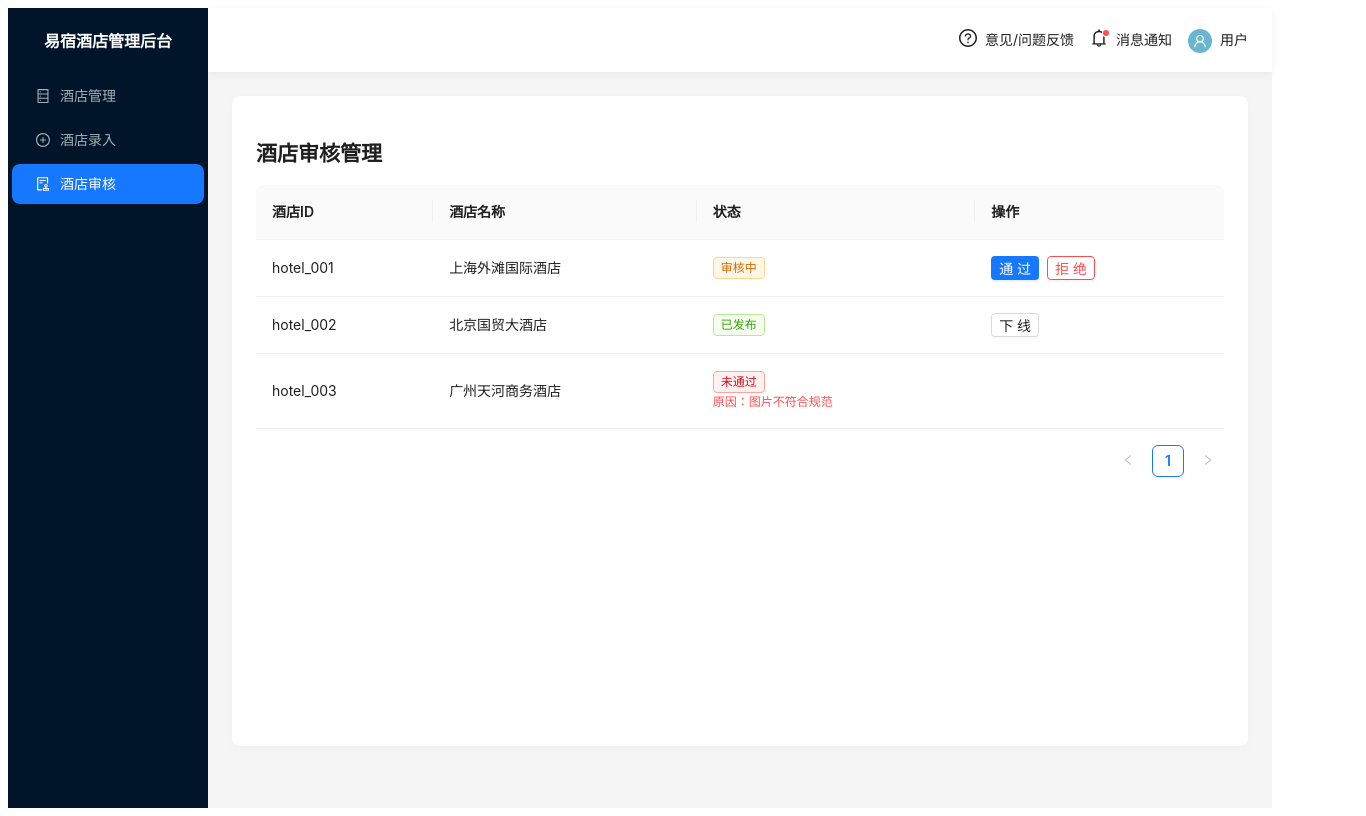
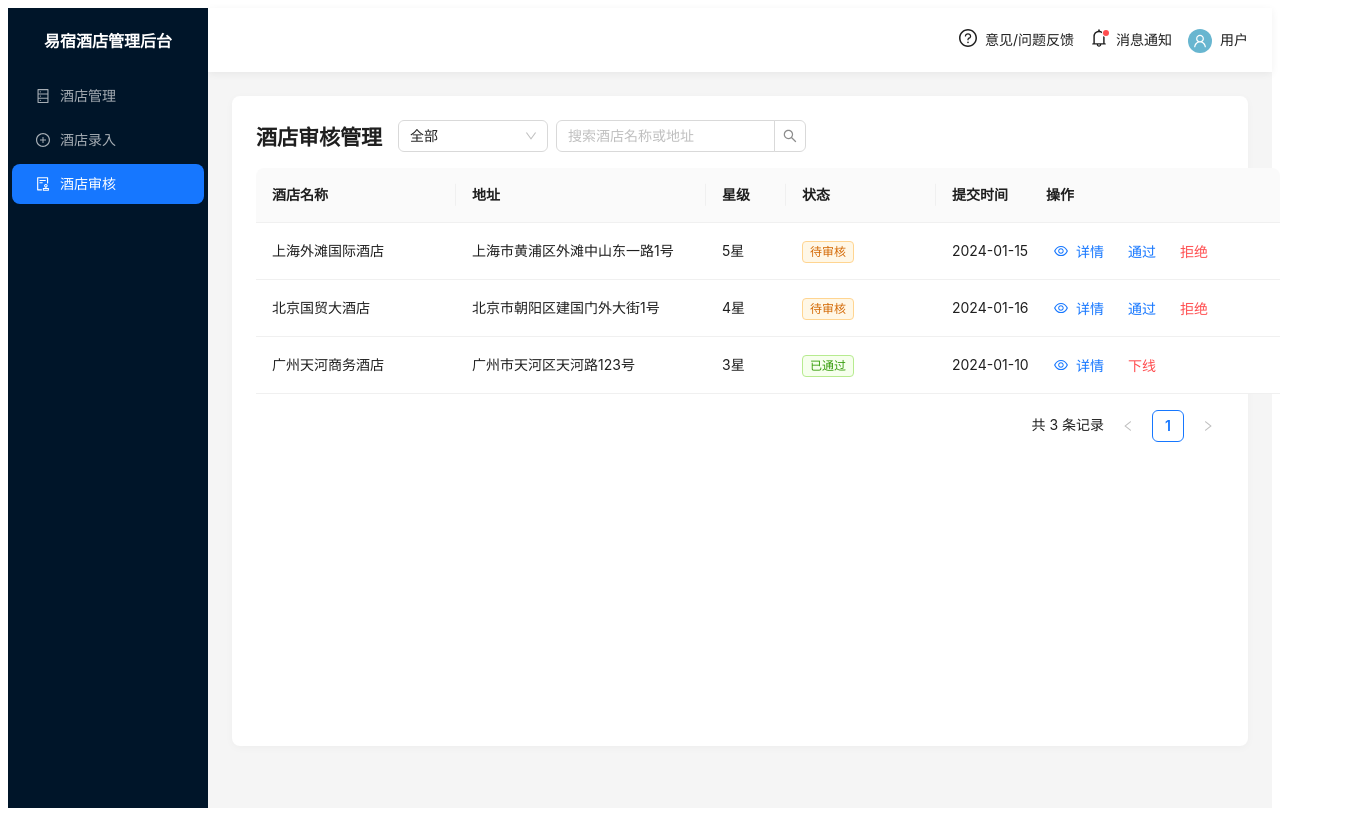
Before and after one commit to yangling-happy/easyStay-admin, a React (Vite) app: page /hotels/audit in a window 1280 px wide. Shown: the whole page, 1366 px wide, since content can reach past the window. Built offline with nearby package versions, Linux system fonts and the light colour scheme; the HTML template or start-up script is replaced by a standard one.

Commit message:
新增 HotelAudit 页面组件

```diff
--- a/src/api/services/hotelService.ts
+++ b/src/api/services/hotelService.ts
@@ -1,6 +1,59 @@
 import type { Hotel } from "../../types/hotel";
 
 const STORAGE_KEY = "ctrip_hotels_data";
+
+
+// 初始化 Mock 数据
+const initMockData = (): Hotel[] => {
+  const mockHotels: Hotel[] = [
+    {
+      id: 'hotel_001',
+      name: '上海外滩国际酒店',
+      nameEn: 'Shanghai Bund International Hotel',
+      address: '上海市黄浦区外滩中山东一路1号',
+      star: 5,
+      status: 'pending',
+      isDeleted: false,
+      roomTypes: [
+        { id: 'room_001', name: '豪华大床房', price: 888, stock: 10 },
+        { id: 'room_002', name: '标准双床房', price: 688, stock: 15 }
+      ],
+      createTime: '2024-01-15 10:30:00'
+    },
+    {
+      id: 'hotel_002',
+      name: '北京国贸大酒店',
+      nameEn: 'Beijing CBD Grand Hotel',
+      address: '北京市朝阳区建国门外大街1号',
+      star: 4,
+      status: 'pending',
+      isDeleted: false,
+      roomTypes: [
+        { id: 'room_003', name: '商务套房', price: 1288, stock: 5 }
+      ],
+      createTime: '2024-01-16 14:20:00'
+    },
+    {
+      id: 'hotel_003',
+      name: '广州天河商务酒店',
+      nameEn: 'Guangzhou Tianhe Business Hotel',
+      address: '广州市天河区天河路123号',
+      star: 3,
+      status: 'approved',
+      isDeleted: false,
+      roomTypes: [
+        { id: 'room_004', name: '标准间', price: 388, stock: 20 }
+      ],
+      createTime: '2024-01-10 09:15:00'
+    }
+  ];
+
+  localStorage.setItem(STORAGE_KEY, JSON.stringify(mockHotels));
+  return mockHotels;
+};
+
+
+
 
 /**
  * 酒店业务逻辑封装 (Service 层)
@@ -10,9 +63,25 @@ export const hotelService = {
   // 1. 获取所有酒店 (支持过滤掉已逻辑删除的)
   getHotels: (): Hotel[] => {
     const data = localStorage.getItem(STORAGE_KEY);
-    return data ? JSON.parse(data) : [];
+
+    // 如果没有数据，初始化 Mock 数据
+    if (!data || data === '[]' || data === 'null') {
+      return initMockData();
+    }
+
+    try {
+      const parsed = JSON.parse(data);
+      // 如果解析后是空数组，也初始化数据
+      if (!Array.isArray(parsed) || parsed.length === 0) {
+        return initMockData();
+      }
+      return parsed;
+    } catch (error) {
+      console.error('解析酒店数据失败:', error);
+      // 如果解析失败，重新初始化
+      return initMockData();
+    }
   },
-
   // 2. 根据 ID 获取单个酒店
   getHotelById: (id: string): Hotel | undefined => {
     const hotels = hotelService.getHotels();
@@ -54,4 +123,28 @@ export const hotelService = {
       localStorage.setItem(STORAGE_KEY, JSON.stringify(hotels));
     }
   },
+
+
+  // 6. 恢复酒店
+  restoreHotel: (id: string): void => {
+    const hotels = hotelService.getHotels();
+    const index = hotels.findIndex((h) => h.id === id);
+    if (index > -1) {
+      hotels[index].isDeleted = false;
+      localStorage.setItem(STORAGE_KEY, JSON.stringify(hotels));
+    }
+  },
+
+  // 7. 按状态获取酒店
+  getHotelsByStatus: (status: Hotel["status"]): Hotel[] => {
+    const hotels = hotelService.getHotels();
+    return hotels.filter((h) => h.status === status);
+  },
+
+
+  // 8. 获取待审核酒店
+  getPendingHotels: (): Hotel[] => {
+    const hotels = hotelService.getHotels();
+    return hotels.filter((h) => h.status === 'pending');
+  },
 };
--- a/src/pages/HotelAudit/columns.tsx
+++ b/src/pages/HotelAudit/columns.tsx
@@ -1,77 +1,100 @@
+// src/pages/HotelAudit/columns.tsx
 import type { ColumnsType } from 'antd/es/table'
-import  { Tag } from 'antd'
-import { Button, Space } from 'antd'
+import { Tag, Button, Space, Tooltip } from 'antd'
+import { EyeOutlined } from '@ant-design/icons'
+import type { Hotel } from '@/types/hotel'
 
-
-export interface HotelItem {
-  hotelId: string
-  name: string
-  status: 'pending' | 'published' | 'rejected' | 'offline'
-  rejectReason?: string
-}
-const statusMap = {
-  pending: '审核中',
-  published: '已发布',
-  rejected: '未通过',
-  offline: '已下线'
+const statusMap: Record<Hotel['status'], { text: string; color: string }> = {
+  pending: { text: '待审核', color: 'orange' },
+  approved: { text: '已通过', color: 'green' },
+  rejected: { text: '已拒绝', color: 'red' }
 }
 
 export const getColumns = (
   onApprove: (id: string) => void,
-  onReject: (record: HotelItem) => void,
+  onReject: (hotel: Hotel) => void,
   onOffline: (id: string) => void,
-  onRestore: (id: string) => void
-): ColumnsType<HotelItem> => [
+  onRestore: (id: string) => void,
+  onViewDetail: (hotel: Hotel) => void
+): ColumnsType<Hotel> => [
   {
-    title: '酒店ID',
-    dataIndex: 'hotelId'
+    title: '酒店名称',
+    dataIndex: 'name',
+    width: 200,
+    ellipsis: true
   },
   {
-    title: '酒店名称',
-    dataIndex: 'name'
+    title: '地址',
+    dataIndex: 'address',
+    width: 250,
+    ellipsis: true
+  },
+  {
+    title: '星级',
+    dataIndex: 'star',
+    width: 80,
+    render: (star) => {
+      // 处理 undefined 或 null 的情况
+      if (star === undefined || star === null) {
+        return <span style={{ color: '#999' }}>未设置</span>
+      }
+      return `${star}星`
+    }
   },
   {
     title: '状态',
-    render: (_, record) => (
-      <>
-        <Tag
-          color={
-            record.status === 'pending'
-              ? 'orange'
-              : record.status === 'published'
-              ? 'green'
-              : record.status === 'offline'
-              ? 'gray'
-              : 'red'
-          }
-        >
-         {statusMap[record.status]}
-
-        </Tag>
-
-        {record.status === 'rejected' && record.rejectReason && (
-          <div style={{ color: '#ff4d4f', fontSize: 12 }}>
-            原因：{record.rejectReason}
-          </div>
+    dataIndex: 'status',
+    width: 150,
+    render: (status, record) => (
+      <Space direction="vertical" size={4}>
+        <Tag color={statusMap[status as keyof typeof statusMap]?.color || 'default'}>
+  {statusMap[status as keyof typeof statusMap]?.text || status}
+</Tag>
+        {record.isDeleted && (
+          <Tag color="gray">已下线</Tag>
         )}
-      </>
+        {status === 'rejected' && record.rejectReason && (
+          <Tooltip title={record.rejectReason}>
+            <div style={{ color: '#ff4d4f', fontSize: 12, cursor: 'help' }}>
+              拒绝原因
+            </div>
+          </Tooltip>
+        )}
+      </Space>
     )
   },
   {
+    title: '提交时间',
+    dataIndex: 'createTime',
+    width: 180,
+    sorter: (a, b) => new Date(a.createTime).getTime() - new Date(b.createTime).getTime()
+  },
+  {
     title: '操作',
+    width: 250,
+    fixed: 'right',
     render: (_, record) => (
       <Space>
+        <Button
+          type="link"
+          size="small"
+          icon={<EyeOutlined />}
+          onClick={() => onViewDetail(record)}
+        >
+          详情
+        </Button>
+
         {record.status === 'pending' && (
           <>
             <Button
-              type="primary"
+              type="link"
               size="small"
-              onClick={() => onApprove(record.hotelId)}
+              onClick={() => onApprove(record.id)}
             >
               通过
             </Button>
-
             <Button
+              type="link"
               danger
               size="small"
               onClick={() => onReject(record)}
@@ -81,20 +104,22 @@ export const getColumns = (
           </>
         )}
 
-        {record.status === 'published' && (
+        {record.status === 'approved' && !record.isDeleted && (
           <Button
+            type="link"
+            danger
             size="small"
-            onClick={() => onOffline(record.hotelId)}
+            onClick={() => onOffline(record.id)}
           >
             下线
           </Button>
         )}
 
-        {record.status === 'offline' && (
+        {record.isDeleted && (
           <Button
-            type="primary"
+            type="link"
             size="small"
-            onClick={() => onRestore(record.hotelId)}
+            onClick={() => onRestore(record.id)}
           >
             恢复
           </Button>
@@ -102,6 +127,4 @@ export const getColumns = (
       </Space>
     )
   }
-
-
 ]
--- /dev/null
+++ b/src/pages/HotelAudit/components/HotelDetailDrawer.tsx
@@ -0,0 +1,68 @@
+// src/pages/HotelAudit/components/HotelDetailDrawer.tsx
+import { Drawer, Descriptions, Tag, Space, Divider } from 'antd'
+import type { Hotel } from '@/types/hotel'
+
+interface Props {
+  open: boolean
+  hotel: Hotel | null
+  onClose: () => void
+}
+
+const HotelDetailDrawer = ({ open, hotel, onClose }: Props) => {
+  if (!hotel) return null
+
+  return (
+    <Drawer
+      title="酒店详情"
+      width={600}
+      open={open}
+      onClose={onClose}
+    >
+      <Descriptions column={1} bordered>
+        <Descriptions.Item label="酒店名称">{hotel.name}</Descriptions.Item>
+        <Descriptions.Item label="英文名称">{hotel.nameEn}</Descriptions.Item>
+        <Descriptions.Item label="地址">{hotel.address}</Descriptions.Item>
+        <Descriptions.Item label="星级">
+          <Tag>{hotel.star}星</Tag>
+        </Descriptions.Item>
+        <Descriptions.Item label="状态">
+          <Space>
+            <Tag color={hotel.status === 'approved' ? 'green' : 'orange'}>
+              {hotel.status === 'pending' ? '待审核' :
+               hotel.status === 'approved' ? '已通过' : '已拒绝'}
+            </Tag>
+            {hotel.isDeleted && <Tag color="gray">已下线</Tag>}
+          </Space>
+        </Descriptions.Item>
+        {hotel.status === 'rejected' && hotel.rejectReason && (
+          <Descriptions.Item label="拒绝原因">
+            <div style={{ color: '#ff4d4f' }}>{hotel.rejectReason}</div>
+          </Descriptions.Item>
+        )}
+        <Descriptions.Item label="创建时间">{hotel.createTime}</Descriptions.Item>
+      </Descriptions>
+
+      <Divider>房型信息</Divider>
+
+      {hotel.roomTypes && hotel.roomTypes.length > 0 ? (
+        <Space direction="vertical" style={{ width: '100%' }}>
+          {hotel.roomTypes.map((room) => (
+            <div key={room.id} style={{
+              padding: 12,
+              background: '#f5f5f5',
+              borderRadius: 4
+            }}>
+              <div><strong>{room.name}</strong></div>
+              <div>价格: ¥{room.price}/晚</div>
+              <div>库存: {room.stock}间</div>
+            </div>
+          ))}
+        </Space>
+      ) : (
+        <div>暂无房型信息</div>
+      )}
+    </Drawer>
+  )
+}
+
+export default HotelDetailDrawer
--- a/src/pages/HotelAudit/index.tsx
+++ b/src/pages/HotelAudit/index.tsx
@@ -1,108 +1,201 @@
-import { Table } from 'antd'
-import { useState } from 'react'
+// src/pages/HotelAudit/index.tsx
+import { Table, Modal, message, Space, Select, Input } from 'antd'
+import { useState, useEffect } from 'react'
 import { getColumns } from './columns'
 import RejectModal from './components/RejectModal'
-import type { HotelItem } from './columns'
-
-const mockData: HotelItem[] = [
-  {
-    hotelId: 'hotel_001',
-    name: '上海外滩国际酒店',
-    status: 'pending'
-  },
-  {
-    hotelId: 'hotel_002',
-    name: '北京国贸大酒店',
-    status: 'published'
-  },
-  {
-    hotelId: 'hotel_003',
-    name: '广州天河商务酒店',
-    status: 'rejected',
-    rejectReason: '图片不符合规范'
-  }
-]
+import HotelDetailDrawer from './components/HotelDetailDrawer'
+import { hotelService } from '@/api/services/hotelService'
+import { useHotelStore } from '@/store/useHotelStore'
+import type { Hotel } from '@/types/hotel'
 
 const HotelAudit = () => {
-  const [loading] = useState(false)
+  const [loading, setLoading] = useState(false)
+  const [rejectOpen, setRejectOpen] = useState(false)
+  const [detailOpen, setDetailOpen] = useState(false)
+  const [currentHotel, setCurrentHotel] = useState<Hotel | null>(null)
+  const [statusFilter, setStatusFilter] = useState<string>('all')
+  const [searchText, setSearchText] = useState('')
 
-  const [dataSource, setDataSource] = useState<HotelItem[]>(mockData)
+  const { hotels, setHotels, updateHotel } = useHotelStore()
 
-  const [rejectOpen, setRejectOpen] = useState(false)
-  const [currentId, setCurrentId] = useState<string | null>(null)
+  // 初始化数据
+  useEffect(() => {
+    loadHotels()
+  }, [])
+
+  const loadHotels = () => {
+    setLoading(true)
+    try {
+      const data = hotelService.getHotels()
+      // 确保数据格式正确，过滤掉无效数据
+      const validData = data.filter(hotel =>
+        hotel &&
+        hotel.id &&
+        hotel.name &&
+        hotel.status
+      )
+      setHotels(validData)
+    } catch (error) {
+      console.error('加载数据失败:', error)
+      message.error('加载数据失败')
+      setHotels([])
+    } finally {
+      setLoading(false)
+    }
+  }
+
+  // 筛选后的数据
+  const filteredData = hotels.filter(hotel => {
+    const matchStatus = statusFilter === 'all' ||
+      (statusFilter === 'pending' && hotel.status === 'pending') ||
+      (statusFilter === 'published' && hotel.status === 'approved' && !hotel.isDeleted) ||
+      (statusFilter === 'offline' && hotel.isDeleted) ||
+      (statusFilter === 'rejected' && hotel.status === 'rejected')
+
+    const matchSearch = !searchText ||
+      hotel.name.toLowerCase().includes(searchText.toLowerCase()) ||
+      hotel.address.toLowerCase().includes(searchText.toLowerCase())
+
+    return matchStatus && matchSearch
+  })
 
   const handleApprove = (id: string) => {
-    setDataSource(list =>
-      list.map(item =>
-        item.hotelId === id
-          ? { ...item, status: 'published' }
-          : item
-      )
-    )
+    Modal.confirm({
+      title: '确认通过',
+      content: '确定要通过该酒店的审核吗？',
+      onOk: async () => {
+        try {
+          hotelService.auditHotel(id, 'approved')
+          updateHotel(id, { status: 'approved' })
+          message.success('审核通过成功')
+        } catch (error) {
+          message.error('操作失败')
         }
-  const handleOffline = (id: string) => {
-    setDataSource(list =>
-      list.map(item =>
-        item.hotelId === id
-          ? { ...item, status: 'offline' }
-          : item
-      )
-    )
       }
-  const handleRestore = (id: string) => {
-    setDataSource(list =>
-      list.map(item =>
-        item.hotelId === id
-          ? { ...item, status: 'published' }
-          : item
-      )
-    )
+    })
   }
-  const handleReject = (record: HotelItem) => {
-    setCurrentId(record.hotelId)
+
+  const handleReject = (hotel: Hotel) => {
+    setCurrentHotel(hotel)
     setRejectOpen(true)
   }
 
   const submitReject = (reason: string) => {
-    setDataSource(list =>
-      list.map(item =>
-        item.hotelId === currentId
-          ? {
-              ...item,
+    if (!currentHotel) return
+
+    try {
+      hotelService.auditHotel(currentHotel.id, 'rejected', reason)
+      updateHotel(currentHotel.id, {
         status: 'rejected',
         rejectReason: reason
+      })
+      message.success('已拒绝该酒店')
+      setRejectOpen(false)
+      setCurrentHotel(null)
+    } catch (error) {
+      message.error('操作失败')
     }
-          : item
-      )
-    )
-
-    setRejectOpen(false)
   }
 
+  const handleOffline = (id: string) => {
+    Modal.confirm({
+      title: '确认下线',
+      content: '确定要下线该酒店吗？下线后用户将无法看到该酒店。',
+      onOk: () => {
+        try {
+          hotelService.deleteHotel(id)
+          updateHotel(id, { isDeleted: true })
+          message.success('酒店已下线')
+        } catch (error) {
+          message.error('操作失败')
+        }
+      }
+    })
+  }
+
+  const handleRestore = (id: string) => {
+    Modal.confirm({
+      title: '确认恢复',
+      content: '确定要恢复该酒店上线吗？',
+      onOk: () => {
+        try {
+            hotelService.restoreHotel(id)
+            updateHotel(id, { isDeleted: false })
+            message.success('酒店已恢复上线')
+        } catch (error) {
+          message.error('操作失败')
+        }
+      }
+    })
+  }
+
+  const handleViewDetail = (hotel: Hotel) => {
+    setCurrentHotel(hotel)
+    setDetailOpen(true)
+  }
 
   return (
     <div>
-      <h2>酒店审核管理</h2>
+      <div style={{ marginBottom: 16, display: 'flex', gap: 16, alignItems: 'center' }}>
+        <h2 style={{ margin: 0 }}>酒店审核管理</h2>
+
+        <Space>
+          <Select
+            value={statusFilter}
+            onChange={setStatusFilter}
+            style={{ width: 150 }}
+            options={[
+              { label: '全部', value: 'all' },
+              { label: '待审核', value: 'pending' },
+              { label: '已发布', value: 'published' },
+              { label: '已拒绝', value: 'rejected' },
+              { label: '已下线', value: 'offline' }
+            ]}
+          />
+
+          <Input.Search
+            placeholder="搜索酒店名称或地址"
+            value={searchText}
+            onChange={(e) => setSearchText(e.target.value)}
+            style={{ width: 250 }}
+            allowClear
+          />
+        </Space>
+      </div>
 
       <Table
-        rowKey="hotelId"
+        rowKey="id"
         columns={getColumns(
           handleApprove,
           handleReject,
           handleOffline,
-          handleRestore
+          handleRestore,
+          handleViewDetail
         )}
+        dataSource={filteredData}
+        loading={loading}
+        pagination={{
+          pageSize: 10,
+          showTotal: (total) => `共 ${total} 条记录`
+        }}
+      />
 
-        dataSource={dataSource}
-        loading={loading}
-        pagination={{ pageSize: 10 }}
-      />
       <RejectModal
         open={rejectOpen}
-  onCancel={
-() => setRejectOpen(false
-)}
+        onCancel={() => {
+          setRejectOpen(false)
+          setCurrentHotel(null)
+        }}
         onSubmit={submitReject}
+      />
+
+      <HotelDetailDrawer
+        open={detailOpen}
+        hotel={currentHotel}
+        onClose={() => {
+          setDetailOpen(false)
+          setCurrentHotel(null)
+        }}
       />
     </div>
   )
--- /dev/null
+++ b/src/pages/HotelAudit/types.ts
@@ -0,0 +1,2 @@
+// src/pages/HotelAudit/types.ts
+export type AuditStatus = 'pending' | 'approved' | 'rejected' | 'published' | 'offline'
```
Also changed, not shown: src/pages/HotelAudit/components/RejectModal.tsx (+26 -7 lines). Lines whose indentation alone changed are shown as unchanged.
